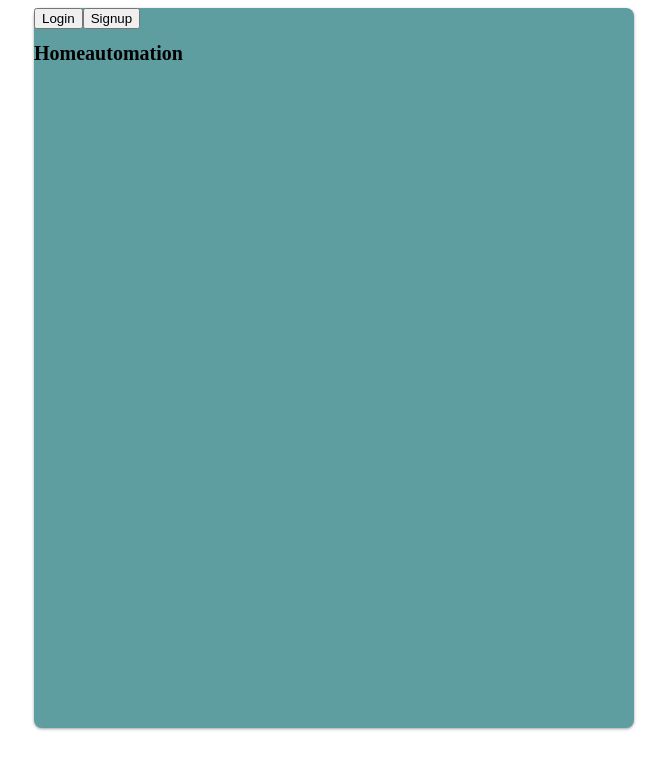
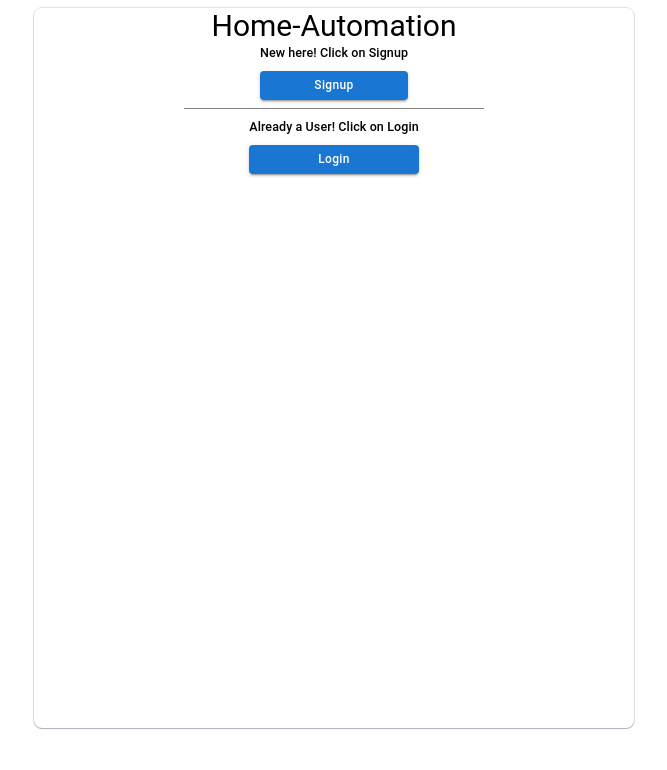
Before and after one commit to GaurangNandaniya/Homeauotmation_web-app, a React app: page / in a window 1280 px wide. Shown: the top 770 px of the page, without its empty margins (306-973 px from the left). Built offline with nearby package versions, Linux system fonts and the light colour scheme.

Commit message:
refactor: public home page

```diff
--- /dev/null
+++ b/src/commonComponents/Button/Button.js
@@ -0,0 +1,15 @@
+import React from "react";
+import { Button as ButtonComp } from "@mui/material";
+
+const style = { textTransform: "none", fontSize: "1.2rem" };
+
+const Button = (props) => {
+  const { children, sx } = props;
+  return (
+    <ButtonComp {...props} sx={{ ...style, ...sx }}>
+      {children}
+    </ButtonComp>
+  );
+};
+
+export default Button;
--- /dev/null
+++ b/src/commonComponents/Button/index.js
@@ -0,0 +1,2 @@
+import comp from "./Button";
+export default comp;
--- a/src/commonComponents/DialogModal/DialogModal.js
+++ b/src/commonComponents/DialogModal/DialogModal.js
@@ -1,6 +1,5 @@
 import React from "react";
 import {
-  Button,
   Dialog,
   DialogActions,
   DialogContent,
@@ -9,6 +8,7 @@ import {
 } from "@mui/material";
 import PropTypes from "prop-types";
 import _ from "lodash";
+import Button from "../Button";
 
 const DialogModal = (props) => {
   const {
@@ -34,12 +34,7 @@ const DialogModal = (props) => {
         </DialogContentText>
       </DialogContent>
       <DialogActions>
-        <Button
-          onClick={onButton1Click}
-          variant="outlined"
-          size="small"
-          sx={{ textTransform: "none", fontSize: "1.2rem" }}
-        >
+        <Button onClick={onButton1Click} variant="outlined" size="small">
           {button1Text}
         </Button>
         <Button
@@ -47,7 +42,6 @@ const DialogModal = (props) => {
           variant="contained"
           size="small"
           color="error"
-          sx={{ textTransform: "none", fontSize: "1.2rem" }}
           autoFocus
         >
           {button2Text}
--- a/src/commonComponents/index.js
+++ b/src/commonComponents/index.js
@@ -5,6 +5,7 @@ import Loader from "./Loader";
 import Modal from "./Modal";
 import DropDownMenu from "./DropDownMenu";
 import DialogModal from "./DialogModal";
+import Button from "./Button";
 export {
   GoogleLoginWrapper,
   FullScreenLoader,
@@ -13,4 +14,5 @@ export {
   Modal,
   DropDownMenu,
   DialogModal,
+  Button,
 };
--- a/src/routes/components/AuthButtons/AuthButtons.js
+++ /dev/null
@@ -1,17 +0,0 @@
-import React from "react";
-import { Link } from "react-router-dom";
-
-const AuthButtons = () => {
-  return (
-    <div>
-      <Link to="/login">
-        <button>Login</button>
-      </Link>
-      <Link to="/signup">
-        <button>Signup</button>
-      </Link>
-    </div>
-  );
-};
-
-export default AuthButtons;
--- a/src/routes/components/AuthButtons/index.js
+++ /dev/null
@@ -1,2 +0,0 @@
-import comp from "./AuthButtons";
-export default comp;
--- a/src/routes/components/RootPage.js
+++ b/src/routes/components/RootPage.js
@@ -1,6 +1,5 @@
 import React, { useEffect, useContext, useState } from "react";
 import classes from "./RootPage.scss";
-import AuthButtons from "./AuthButtons";
 import { useOutlet, useNavigate, useLocation } from "react-router-dom";
 import { getUserInfo, setUserInfo } from "utils/localStorageUtils";
 import { isJWTExpired } from "utils/jwtUtils";
@@ -11,9 +10,9 @@ import {
   UPDATE_ROUTE_INFO,
   UPDATE_USER_INFO,
 } from "contextAPI/reducerActions";
-import { Alert, AppBar, Button, Snackbar, Typography } from "@mui/material";
+import { Alert, AppBar, Snackbar, Typography } from "@mui/material";
 import { LoginHelpersHOC } from "HOCs";
-import { FullScreenLoader } from "commonComponents";
+import { Button, FullScreenLoader } from "commonComponents";
 
 const RootPage = (props) => {
   const { logoutUser } = props;
@@ -77,6 +76,13 @@ const RootPage = (props) => {
     setIsLoading(false);
   };
 
+  const onSignupClick = () => {
+    navigate("/signup");
+  };
+  const onLoginClick = () => {
+    navigate("/login");
+  };
+
   return (
     <>
       <div className={classes.container}>
@@ -104,10 +110,26 @@ const RootPage = (props) => {
         {childComp ? (
           <div className={classes.childComp}>{childComp}</div>
         ) : (
-          <>
-            <AuthButtons />
-            <h1>Homeautomation</h1>
-          </>
+          <div className={classes.loginSignupcontainer}>
+            <div className={classes.headingLabelContainer}>
+              <Typography variant="h3">Home-Automation</Typography>
+            </div>
+            <div className={classes.signupContainer}>
+              <Typography variant="h6">New here! Click on Signup</Typography>
+              <Button onClick={onSignupClick} variant="contained" size="small">
+                Signup
+              </Button>
+            </div>
+            <div className={classes.separator}></div>
+            <div className={classes.signupContainer}>
+              <Typography variant="h6">
+                Already a User! Click on Login
+              </Typography>
+              <Button onClick={onLoginClick} variant="contained" size="small">
+                Login
+              </Button>
+            </div>
+          </div>
         )}
         <Snackbar
           open={isOpen}
--- a/src/routes/components/RootPage.scss
+++ b/src/routes/components/RootPage.scss
@@ -3,10 +3,11 @@
     flex-direction: column;
     max-width: 600px;
     height: 90%;
+    width: 100%;
     border-radius: 8px;
     margin: 0 auto;
-    background-color: cadetblue;
-    box-shadow: rgba(60, 64, 67, 0.3) 0px 1px 2px 0px, rgba(60, 64, 67, 0.15) 0px 1px 3px 1px;
+    // border: 1px solid black;
+    box-shadow: rgba(9, 30, 66, 0.25) 0px 1px 1px, rgba(9, 30, 66, 0.13) 0px 0px 1px 1px;
 }
 
 .logOutButton{
@@ -23,3 +24,28 @@
     flex: 1;
     min-height: 0;
 }
+
+.loginSignupcontainer{
+    display: flex;
+    flex-direction: column;
+    align-items: center;
+    width: 100%;
+}
+
+.headingLabelContainer{
+    display: flex;
+    justify-content: center;
+}
+
+.signupContainer{
+    display: flex;
+    flex-direction: column;
+    row-gap: 8px;
+}
+
+.separator{
+    width: 50%;
+    background-color: grey;
+    height: 1px;
+    margin: 8px 0;
+}
--- a/src/routes/routes/UserHomes/components/CreateEditModal/CreateEditModal.js
+++ b/src/routes/routes/UserHomes/components/CreateEditModal/CreateEditModal.js
@@ -1,7 +1,7 @@
 import React, { useState } from "react";
 import classes from "./CreateEditModal.scss";
-import { Modal } from "commonComponents";
-import { Button, TextField, Typography } from "@mui/material";
+import { Button, Modal } from "commonComponents";
+import { TextField, Typography } from "@mui/material";
 
 const CreateEditModal = (props) => {
   const { onClose, onCreate, mode, homeDetails } = props;
@@ -31,12 +31,7 @@ const CreateEditModal = (props) => {
           />
         </div>
         <footer className={classes.footer}>
-          <Button
-            onClick={onClose}
-            variant="outlined"
-            size="small"
-            sx={{ textTransform: "none", fontSize: "1.2rem" }}
-          >
+          <Button onClick={onClose} variant="outlined" size="small">
             Cancel
           </Button>
           <Button
@@ -44,7 +39,6 @@ const CreateEditModal = (props) => {
             variant="contained"
             color="success"
             size="small"
-            sx={{ textTransform: "none", fontSize: "1.2rem" }}
           >
             {mode == "CREATE" ? "Create" : "Update"}
           </Button>
--- a/src/routes/routes/UserHomes/components/UserHomes.js
+++ b/src/routes/routes/UserHomes/components/UserHomes.js
@@ -7,11 +7,11 @@ import {
   EmptyState,
   FullScreenLoader,
   Loader,
+  Button,
 } from "commonComponents";
 import { AppContext } from "contextAPI/contextAPI";
 import _ from "lodash";
 import {
-  Button,
   Card,
   CardContent,
   CardHeader,
@@ -121,7 +121,6 @@ const UserHomes = () => {
               onClick={onCreateHomeClick}
               variant="contained"
               size="small"
-              sx={{ textTransform: "none", fontSize: "1.2rem" }}
             >
               Create home
             </Button>
```
